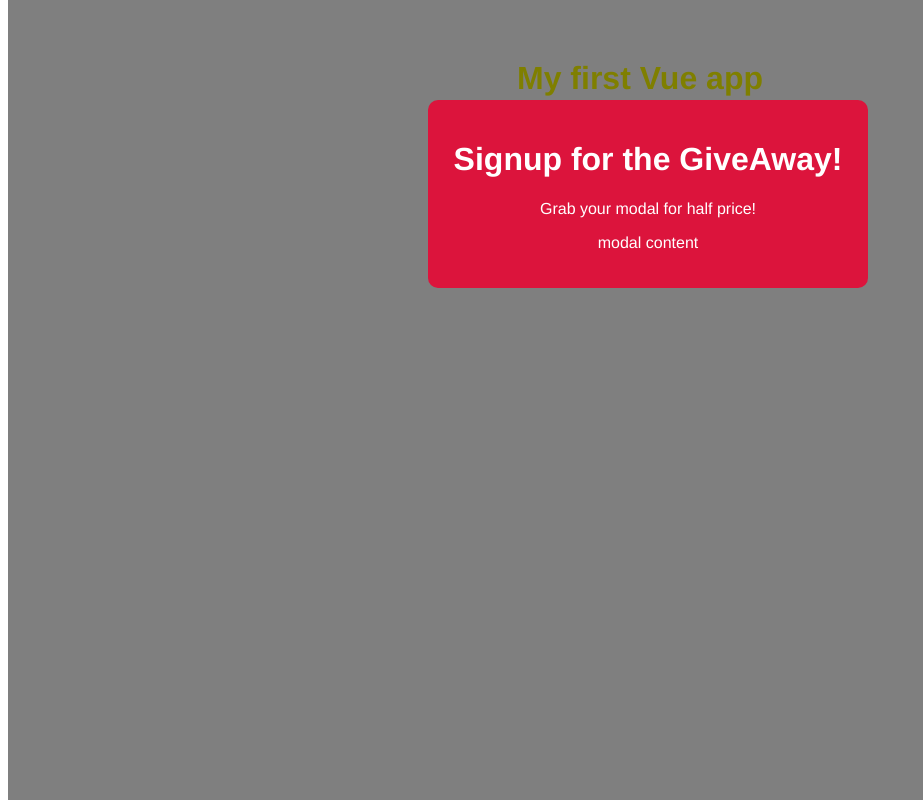
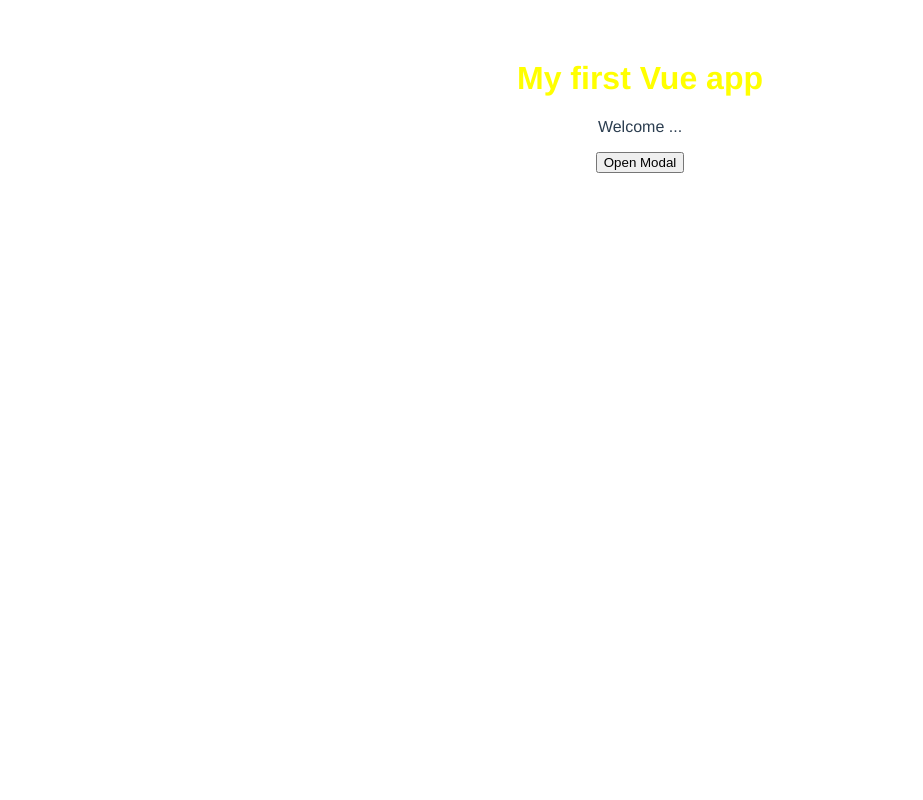
Before and after one commit to mouhsineelachbi/Modal-project-vue3, a Vue app: page / in a window 1280 px wide. Shown: the whole page, without its empty margins (0-923 px from the left). Built offline with nearby package versions, Linux system fonts and the light colour scheme; the HTML template or start-up script is replaced by a standard one.

Commit message:
costumized an event from childComponent and send It to the parent component

```diff
--- a/src/App.vue
+++ b/src/App.vue
@@ -1,6 +1,10 @@
 <template>
   <h1>My first Vue app</h1>
-  <Modal :header="header" :text="text" theme="sale"/>
+  <p>Welcome ...</p>
+  <div v-if="showModal">
+    <Modal :header="header" :text="text" theme="sale" @close="toggleModal"/> <!-- close is the name of emitted event from Modal component !-->
+  </div>
+  <button @click="toggleModal">Open Modal</button>
 </template>
 
 <script>
@@ -15,7 +19,13 @@
     return {
       title: '',
       header: 'Signup for the GiveAway!',
-      text: 'Grab your modal for half price!'
+      text: 'Grab your modal for half price!',
+      showModal: false
+    }
+  },
+  methods: {
+    toggleModal () {
+      this.showModal = !this.showModal;
     }
   }
 };
--- a/src/components/Modal.vue
+++ b/src/components/Modal.vue
@@ -1,5 +1,5 @@
 <template>
-    <div class="backdrop">
+    <div class="backdrop" @click="closeModal">
         <div class="modal" :class="{ sale: theme === 'sale'}">
             <!--<h1>Modal Title</h1>-->
             <h1>{{ header }}</h1>
@@ -11,7 +11,12 @@
 
 <script>
 export default {
-    props: ['header', 'text', 'theme']
+    props: ['header', 'text', 'theme'],
+    methods: {
+        closeModal () {
+            this.$emit('close')
+        }
+    }
 }
 </script>
 
@@ -40,6 +45,6 @@
 }
 
 .modal.sale h1 {
-    color: white
+    color: white;
 }
 </style>
```
